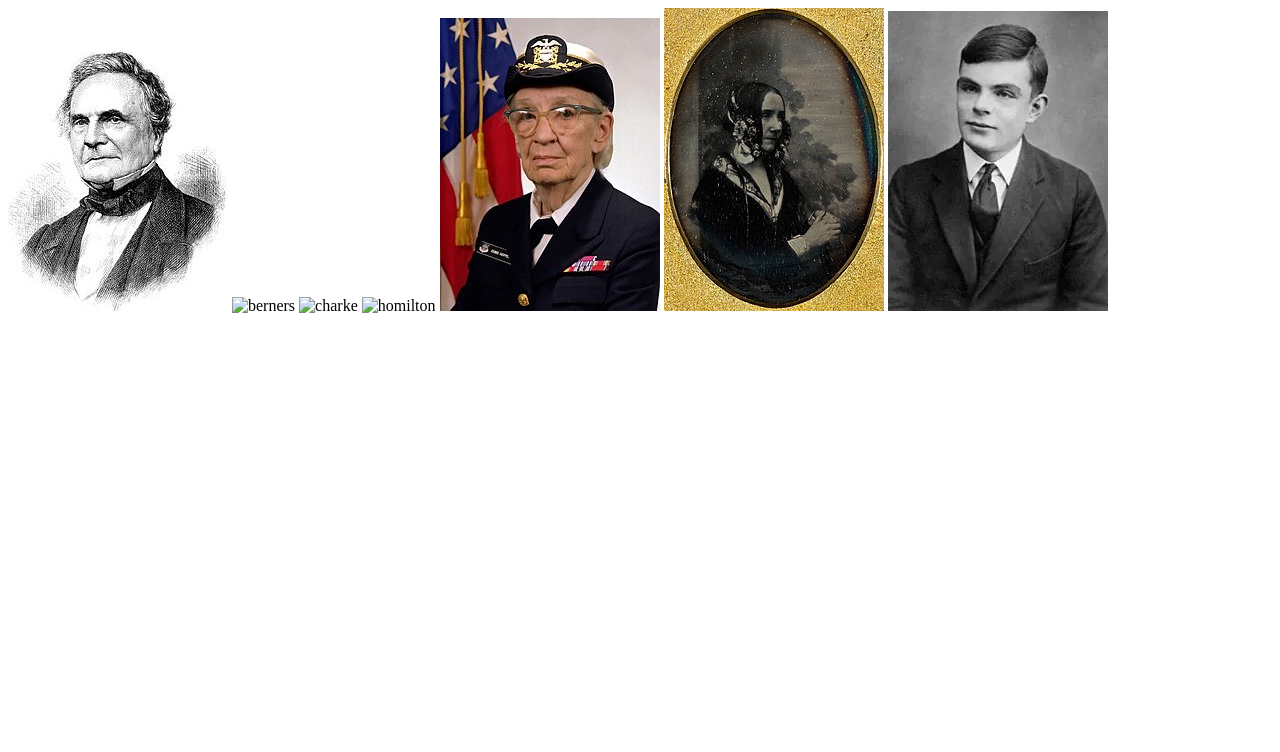
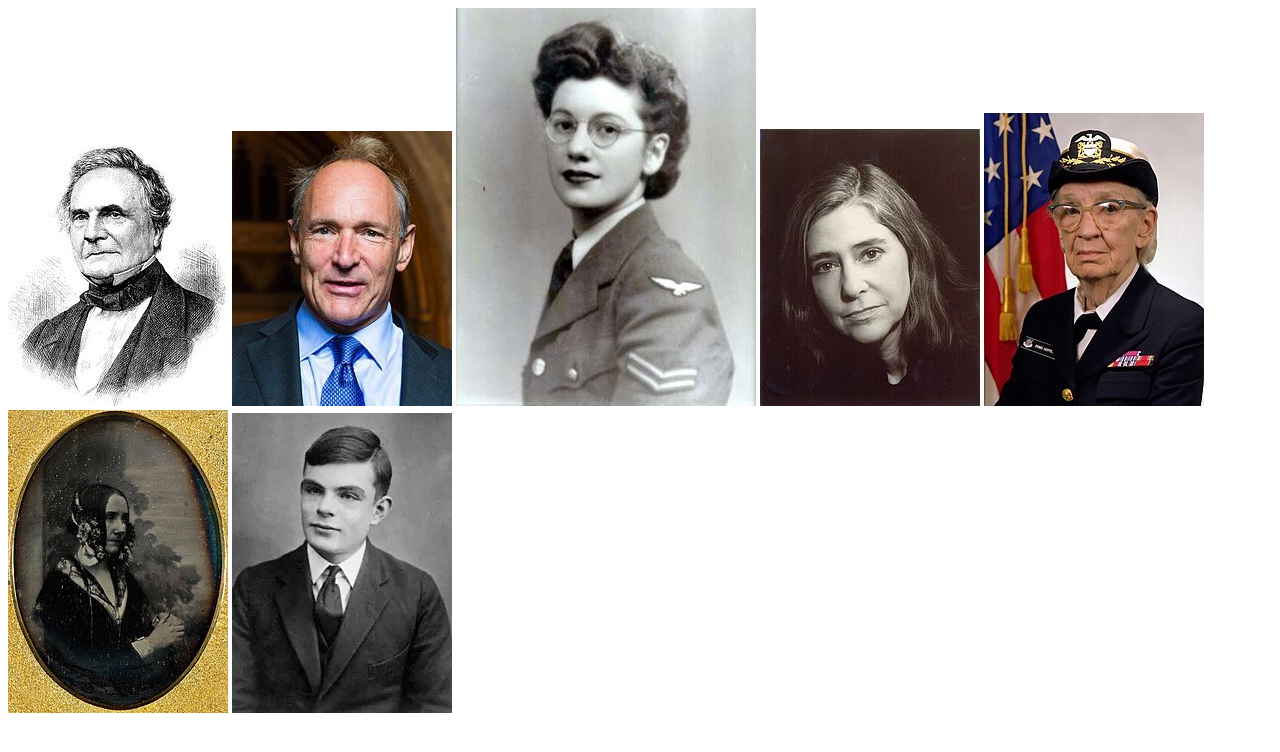
Before and after one commit to dbarrera8912/tp-heroe, a website: page views/index.html in a window 1280 px wide. Drawn offline with Linux system fonts and the light colour scheme.

Commit message:
restauro imagen

```diff
--- a/app.js
+++ b/app.js
@@ -2,7 +2,7 @@
 const express = require ('express');
 const app = express();
 const path = require('path');
-const pot = 3030;
+const port = 3030;
 
 app.use(express.static('public'));
 app.get('/', (req,res) => res.sendFile(path.join(__dirname, "views", "index.html")));
--- a/package.json
+++ b/package.json
@@ -4,7 +4,8 @@
   "description": "tp-heroes-dh",
   "main": "app.js",
   "scripts": {
-    "test": "echo \"Error: no test specified\" && exit 1"
+    "test": "echo \"Error: no test specified\" && exit 1",
+    "dev": "nodemon app.js"
   },
   "keywords": [],
   "author": "daniel",
--- a/views/index.html
+++ b/views/index.html
@@ -7,9 +7,9 @@
     <title>Document</title>
 </head>
 <body><img src="/img/babbage.jpg" alt="babbage">
-    <img src="/img/berners-le.jpg" alt="berners">
-    <img src="/img/charke.jpg" alt="charke">
-    <img src="/img/homilton.jpg" alt="homilton">
+    <img src="/img/berners-lee.jpg" alt="berners">
+    <img src="/img/clarke.jpg" alt="clarke">
+    <img src="/img/hamilton.jpg" alt="hamilton">
     <img src="/img/hopper.jpg" alt="hopper">
     <img src="/img/lovelace.jpg" alt="lovelace">
     <img src="/img/turing.jpg" alt="turing">
```
